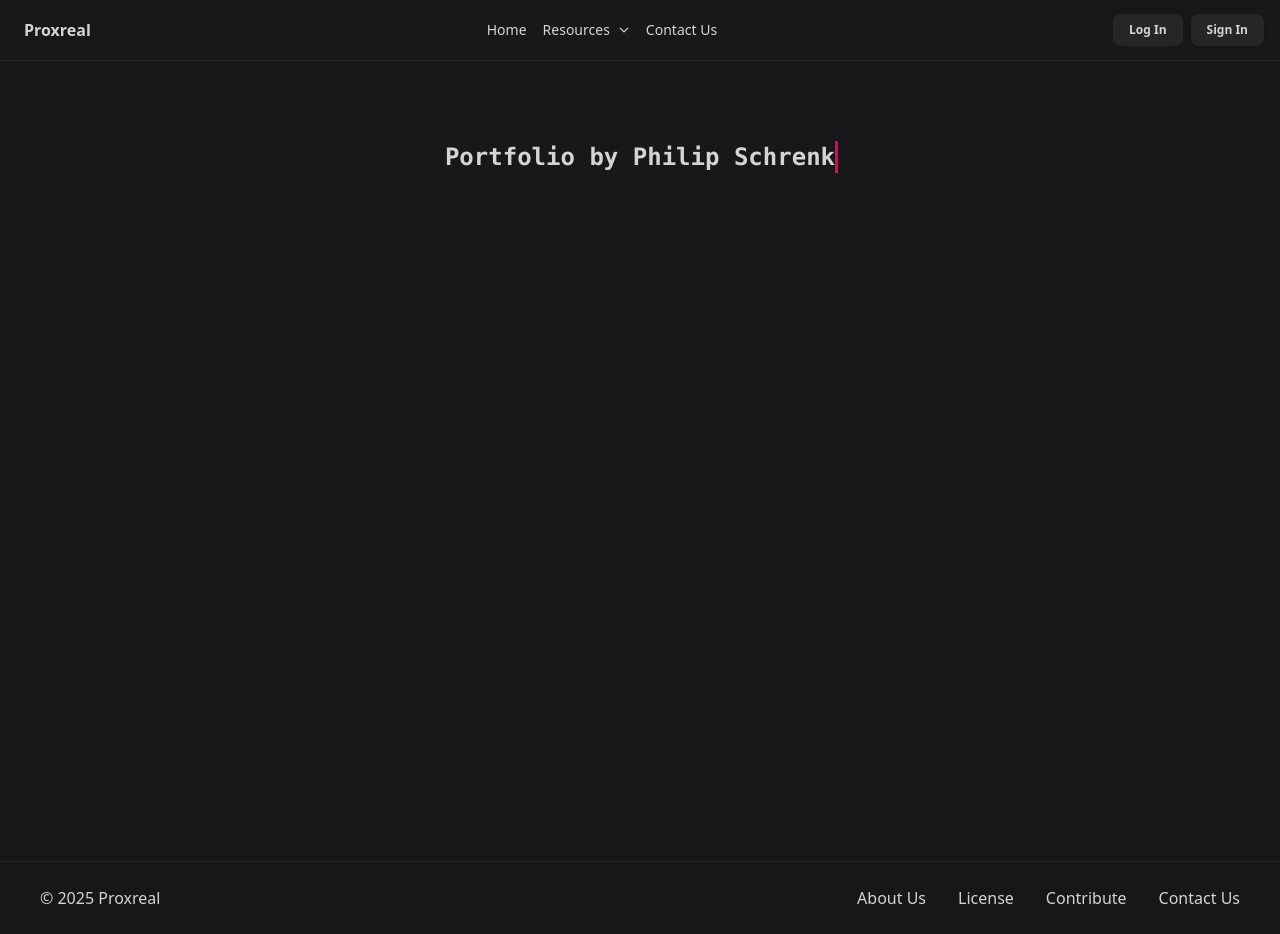
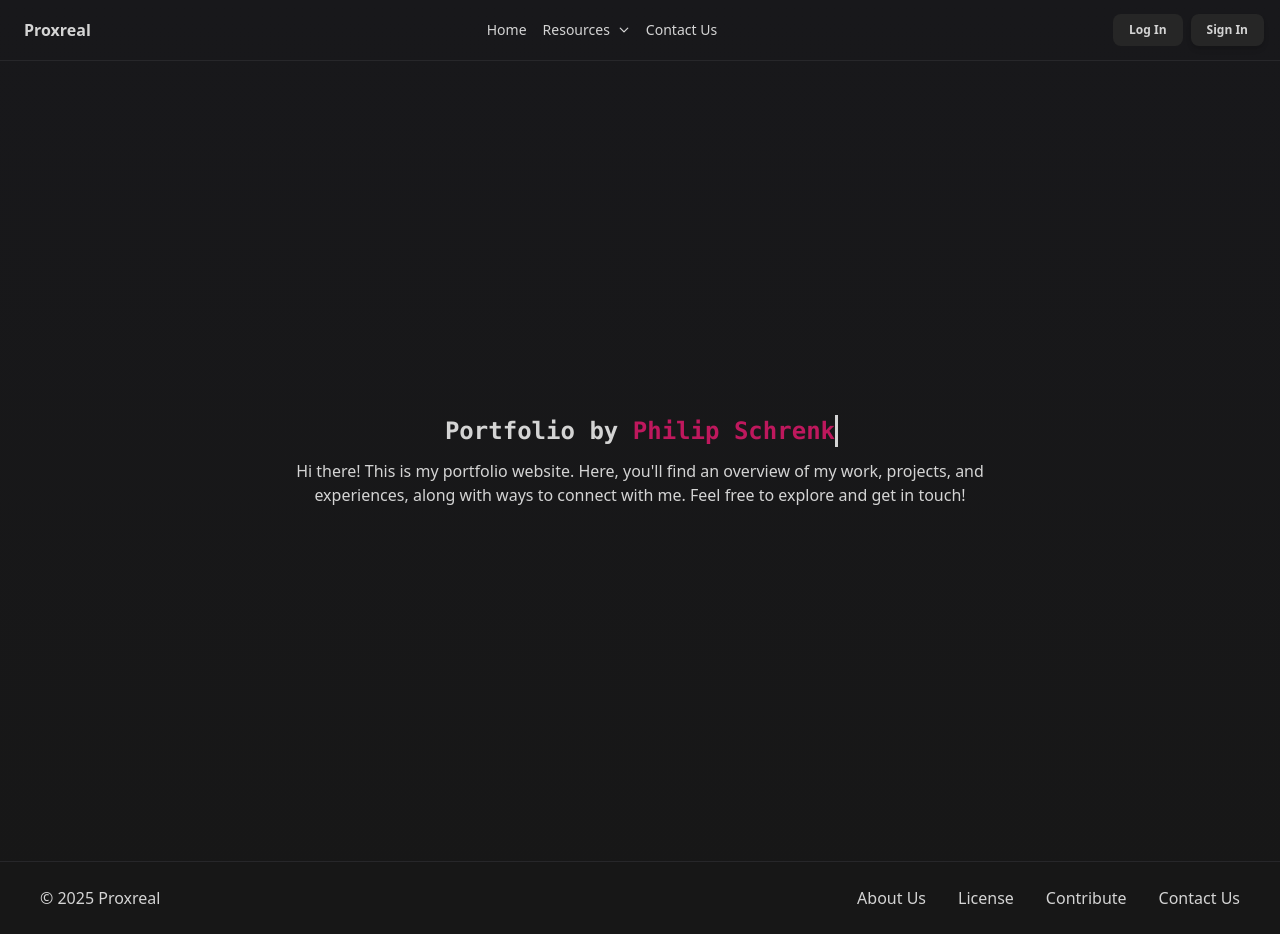
Before and after one commit to phil-not-funny/proxreal-homepage-nextjs, a Next.js app: page / in a window 1280 px wide. Built offline with nearby package versions, Linux system fonts and the light colour scheme.

Commit message:
added framer

```diff
--- a/src/app/layout.tsx
+++ b/src/app/layout.tsx
@@ -30,7 +30,7 @@ export default function RootLayout({
         className={`${geistSans.variable} ${geistMono.variable} antialiased text-neutral-300 from-zinc-900 to-neutral-900 bg-gradient-to-b`}
       >
         <NavbarWithMegaMenu />
-        <main className="min-h-screen pt-20">{children}</main>
+        <main className="min-h-screen h-full">{children}</main>
         <Footer />
       </body>
     </html>
--- a/src/app/page.tsx
+++ b/src/app/page.tsx
@@ -1,16 +1,30 @@
 "use client";
 
+import { motion as m } from "framer-motion";
 import { Typography } from "@material-tailwind/react";
 
 export default function Home() {
   return (
-    <div className="w-full flex flex-row justify-center">
+    <div className="w-full flex flex-col justify-center items-center min-h-screen">
       <Typography
         variant="h1"
-        className="text-2xl relative w-[max-content] font-mono before:absolute before:inset-0 before:animate-typewriter before:bg-zinc-900 after:absolute after:inset-0 after:w-[0.125em] after:animate-caret after:bg-pink-700"
+        className="text-2xl relative w-[max-content] font-mono before:absolute before:inset-0 before:animate-typewriter before:bg-zinc-900 after:absolute after:inset-0 after:w-[0.125em] after:animate-caret after:bg-neutral-300"
       >
-        Portfolio by Philip Schrenk
+        Portfolio by <span className="text-pink-700">Philip Schrenk</span>
       </Typography>
+      <m.div
+        initial={{ opacity: 0 }}
+        animate={{
+          opacity: 1,
+        }}
+        transition={{ delay: 3, duration: 2, ease: "easeInOut" }}
+      >
+        <Typography variant="lead" className="max-w-screen-md mt-3 text-center">
+          Hi there! This is my portfolio website. Here, you'll find an overview
+          of my work, projects, and experiences, along with ways to connect with
+          me. Feel free to explore and get in touch!
+        </Typography>
+      </m.div>
     </div>
   );
 }
```
